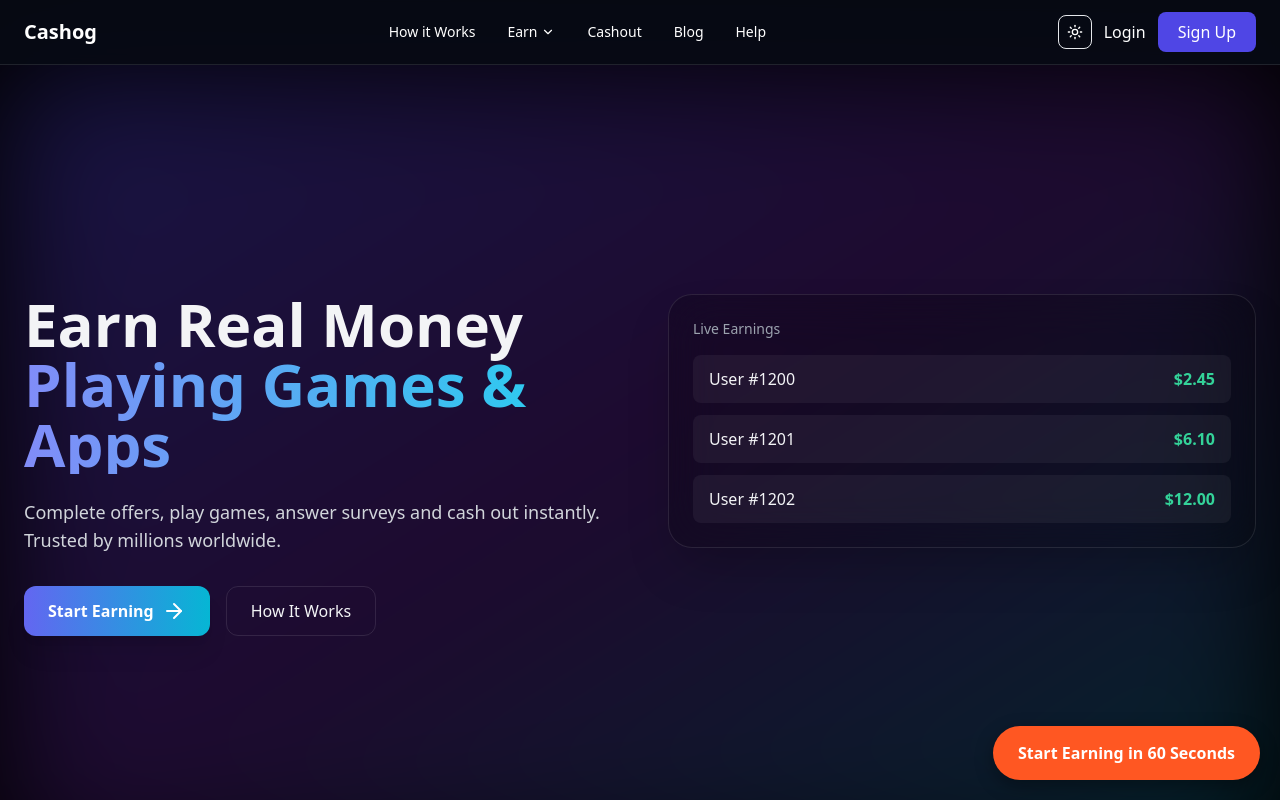
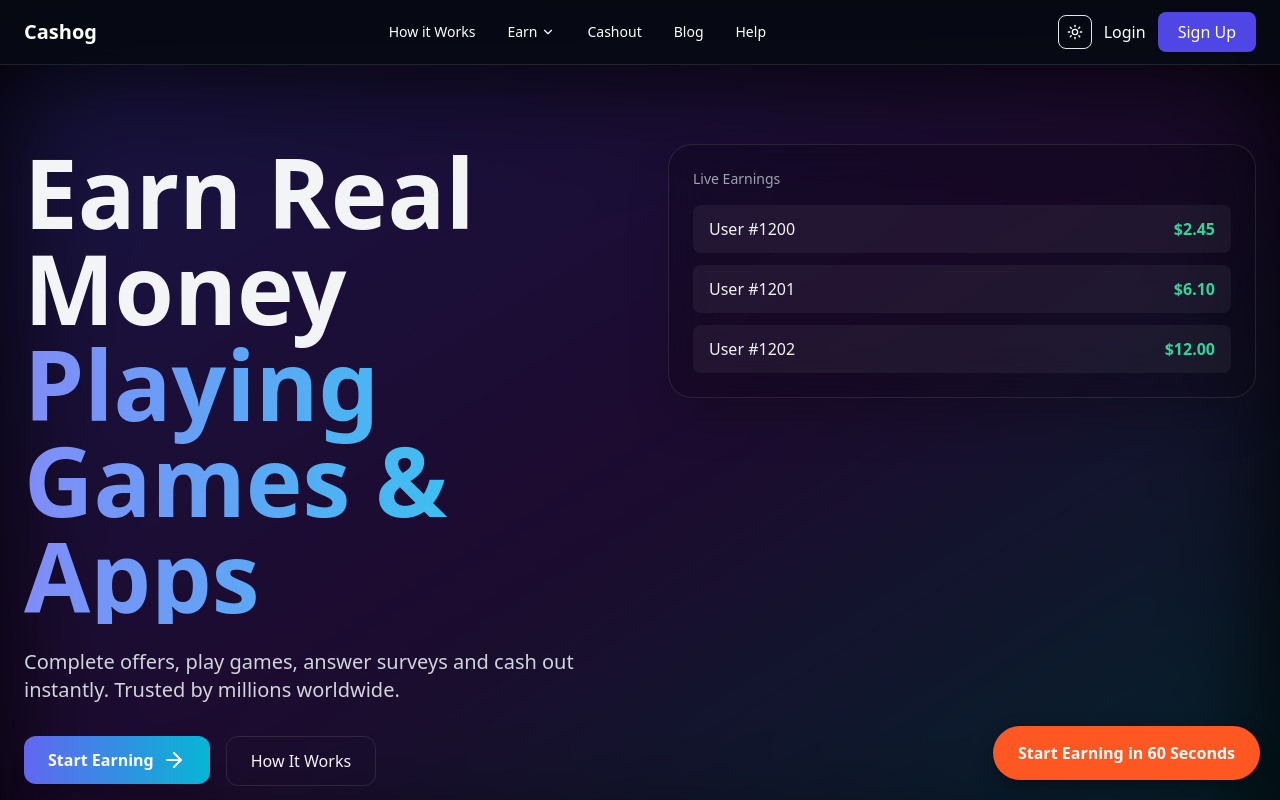
Before and after one commit to tool63/cashin, a Next.js app: page / in a window 1280 px wide. Shown: the top 800 px of the page. Built offline with nearby package versions, Linux system fonts and the light colour scheme.

Commit message:
Update page.tsx

```diff
--- a/app/page.tsx
+++ b/app/page.tsx
@@ -50,7 +50,7 @@ export default function Home() {
             <motion.h1
               variants={fadeUp}
               custom={1}
-              className="text-5xl md:text-6xl font-extrabold leading-tight"
+              className="text-5xl md:text-7xl lg:text-8xl font-extrabold leading-tight"
             >
               Earn Real Money
               <span className="block bg-gradient-to-r from-indigo-400 to-cyan-400 bg-clip-text text-transparent">
@@ -61,28 +61,33 @@ export default function Home() {
             <motion.p
               variants={fadeUp}
               custom={2}
-              className="text-lg text-gray-600 dark:text-gray-300 max-w-xl"
+              className="text-lg md:text-xl text-gray-600 dark:text-gray-300 max-w-xl"
             >
               Complete offers, play games, answer surveys and cash out instantly.
               Trusted by millions worldwide.
             </motion.p>
 
-            <motion.div variants={fadeUp} custom={3} className="flex gap-4 pt-2">
-              <motion.button
+            {/* UPDATED: Buttons as Links */}
+            <motion.div variants={fadeUp} custom={3} className="flex flex-col sm:flex-row gap-4 pt-2">
+              <Link href="/start-earning" passHref>
+                <motion.a
                   whileHover={{ scale: 1.04 }}
                   whileTap={{ scale: 0.97 }}
-                className="group flex items-center gap-2 bg-gradient-to-r from-indigo-500 to-cyan-500 px-6 py-3 rounded-xl font-semibold shadow-xl text-white"
+                  className="group flex items-center justify-center gap-2 bg-gradient-to-r from-indigo-500 to-cyan-500 px-6 py-3 rounded-xl font-semibold shadow-xl text-white"
                 >
                   Start Earning
                   <ArrowRight className="group-hover:translate-x-1 transition" />
-              </motion.button>
+                </motion.a>
+              </Link>
 
-              <motion.button
+              <Link href="/how-it-works" passHref>
+                <motion.a
                   whileHover={{ scale: 1.03 }}
-                className="px-6 py-3 rounded-xl border border-black/10 dark:border-white/10 hover:bg-black/5 dark:hover:bg-white/10 transition text-gray-900 dark:text-gray-100"
+                  className="flex justify-center px-6 py-3 rounded-xl border border-black/10 dark:border-white/10 hover:bg-black/5 dark:hover:bg-white/10 transition text-gray-900 dark:text-gray-100"
                 >
                   How It Works
-              </motion.button>
+                </motion.a>
+              </Link>
             </motion.div>
           </motion.div>
 
```
Lines whose indentation alone changed are shown as unchanged.
